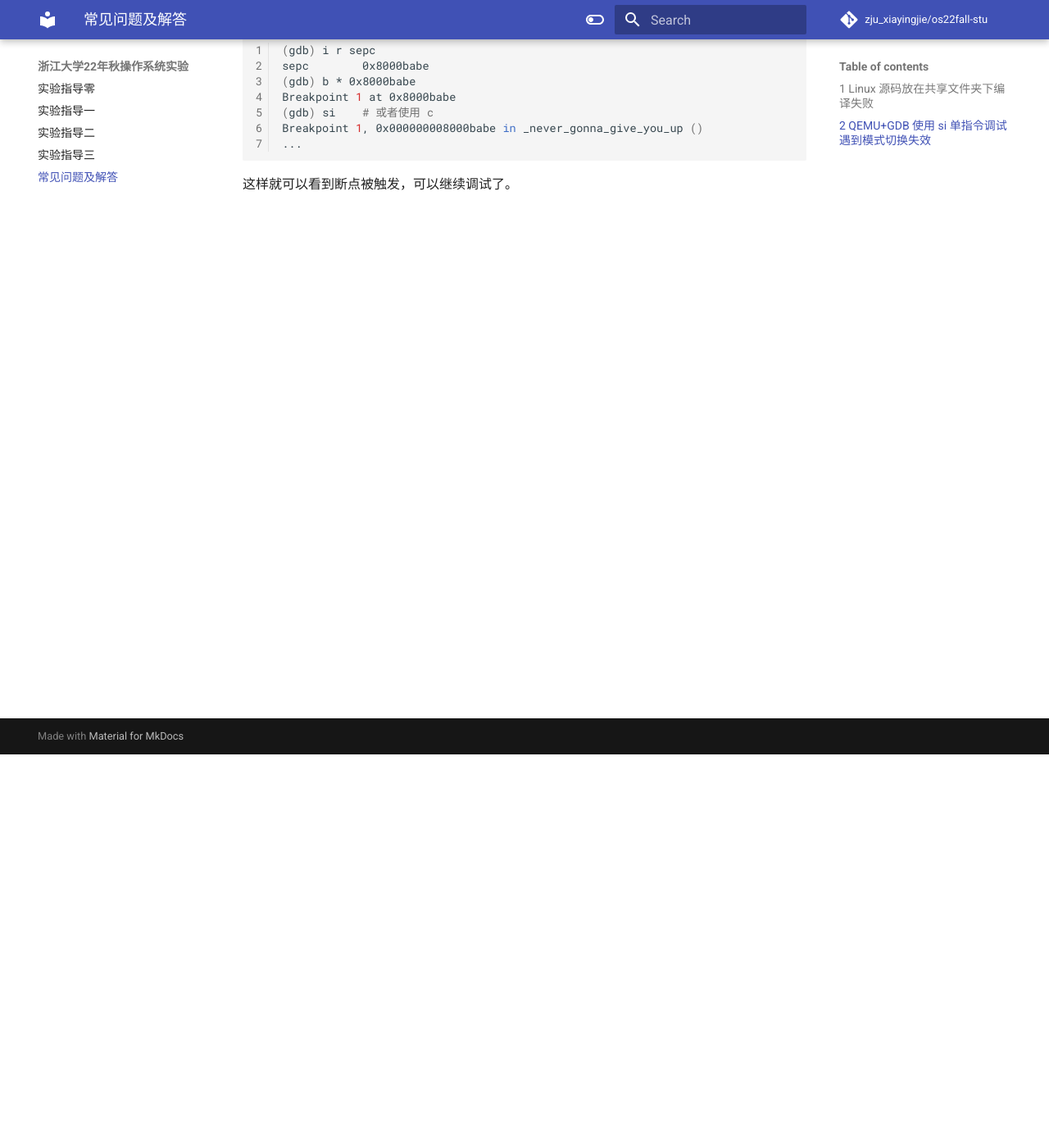
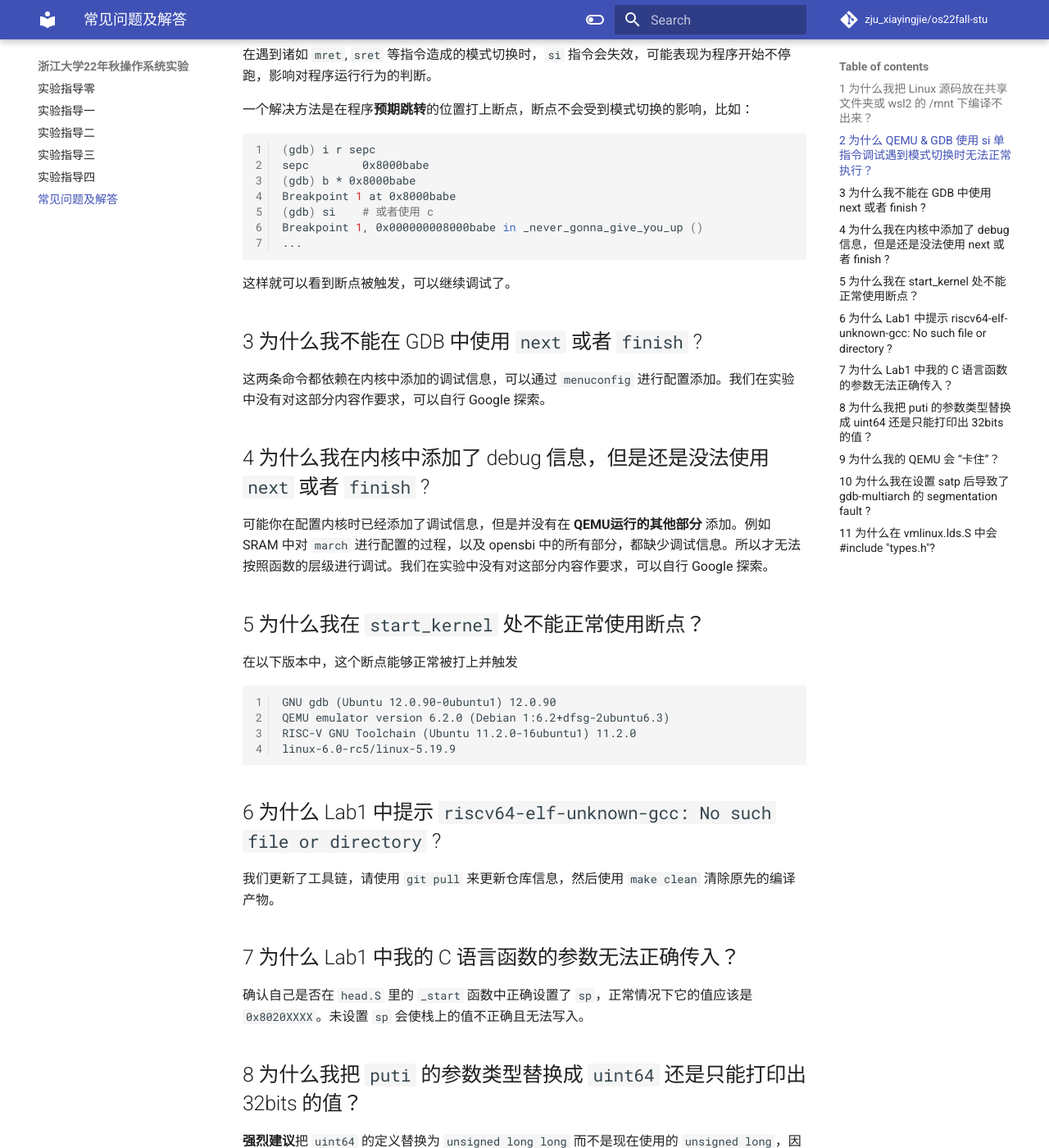
Before and after one commit to biu9/os2022, an MkDocs documentation site: the page built from docs/faq.md, in a window 1280 px wide and 1400 px high, scrolled down 480 px. Shown: the whole window at 82% size. Built offline with MkDocs 1.6.1 and Material for MkDocs 9.7.7, drawn with Linux system fonts in a browser that asks for light colours; some of the changed text lies outside the part shown.

Commit message:
add lab4

````diff
--- a/docs/faq.md
+++ b/docs/faq.md
@@ -1,13 +1,24 @@
 # 常见问题及解答
+<!-- - [常见问题及解答](#常见问题及解答)
+  - [1 为什么我把 Linux 源码放在共享文件夹或 wsl2 的 `/mnt` 下编译不出来？](#1-为什么我把-linux-源码放在共享文件夹或-wsl2-的-mnt-下编译不出来)
+  - [2 为什么 QEMU & GDB 使用 `si` 单指令调试遇到模式切换时无法正常执行？](#2-为什么-qemu--gdb-使用-si-单指令调试遇到模式切换时无法正常执行)
+  - [3 为什么我不能在 GDB 中使用 `next` 或者 `finish` ?](#3-为什么我不能在-gdb-中使用-next-或者-finish-)
+  - [4 为什么我在内核中添加了 debug 信息，但是还是没法使用 `next` 或者 `finish` ?](#4-为什么我在内核中添加了-debug-信息但是还是没法使用-next-或者-finish-)
+  - [5  为什么我在 `start_kernel` 处不能正常使用断点？](#5--为什么我在-start_kernel-处不能正常使用断点)
+  - [6 为什么 Lab1 中提示 `riscv64-elf-unknown-gcc: No such file or directory` ?](#6-为什么-lab1-中提示-riscv64-elf-unknown-gcc-no-such-file-or-directory-)
+  - [7 为什么 Lab1 中我的 C 语言函数的参数无法正确传入？](#7-为什么-lab1-中我的-c-语言函数的参数无法正确传入)
+  - [8 为什么我把 `puti` 的参数类型替换成 `uint64` 还是只能打印出 32bits 的值？](#8-为什么我把-puti-的参数类型替换成-uint64-还是只能打印出-32bits-的值)
+  - [9 为什么我的 QEMU 会 “卡住”？](#9-为什么我的-QEMU-会-“卡住”？)
+  - [10 为什么我在设置 `satp` 后导致了 `gdb-multiarch` 的 `segmentation fault` ?](#10-为什么我在设置-satp-后导致了-gdb-multiarch-的-segmentation-fault)
+  - [11 -->
 
-- [Linux 源码放在共享文件夹下编译失败](#1)
+首先需要明确的是，本次实验中的所有操作都不应该经由 Windows 中的文件系统，请直接在 **虚拟机或 Linux 物理机** 中直接完成。
 
+## 1 为什么我把 Linux 源码放在共享文件夹或 wsl2 的 `/mnt` 下编译不出来？
 
-## 1 Linux 源码放在共享文件夹下编译失败
+这种情况下，Linux 在使用 Windows 上的文件系统。请使用 `wget` 等工具将 Linux 源码下载至容器内目录**而非共享目录或 `/mnt` 目录下的任何位置**，然后执行编译。
 
-这种情况请使用 `wget` 等工具将 Linux 源码下载至容器内目录**而非共享目录**，然后执行编译。
-
-## 2 QEMU+GDB 使用 `si` 单指令调试遇到模式切换失效
+## 2 为什么 QEMU & GDB 使用 `si` 单指令调试遇到模式切换时无法正常执行？
 
 在遇到诸如 `mret`, `sret` 等指令造成的模式切换时，`si` 指令会失效，可能表现为程序开始不停跑，影响对程序运行行为的判断。
 
@@ -24,3 +35,46 @@ Breakpoint 1, 0x000000008000babe in _never_gonna_give_you_up ()
 ```
 
 这样就可以看到断点被触发，可以继续调试了。
+
+## 3 为什么我不能在 GDB 中使用 `next` 或者 `finish` ?
+
+这两条命令都依赖在内核中添加的调试信息，可以通过 `menuconfig` 进行配置添加。我们在实验中没有对这部分内容作要求，可以自行 Google 探索。
+
+## 4 为什么我在内核中添加了 debug 信息，但是还是没法使用 `next` 或者 `finish` ?
+
+可能你在配置内核时已经添加了调试信息，但是并没有在 **QEMU运行的其他部分** 添加。例如 SRAM 中对 `march` 进行配置的过程，以及 opensbi 中的所有部分，都缺少调试信息。所以才无法按照函数的层级进行调试。我们在实验中没有对这部分内容作要求，可以自行 Google 探索。
+
+## 5  为什么我在 `start_kernel` 处不能正常使用断点？
+
+在以下版本中，这个断点能够正常被打上并触发
+
+```
+GNU gdb (Ubuntu 12.0.90-0ubuntu1) 12.0.90
+QEMU emulator version 6.2.0 (Debian 1:6.2+dfsg-2ubuntu6.3)
+RISC-V GNU Toolchain (Ubuntu 11.2.0-16ubuntu1) 11.2.0
+linux-6.0-rc5/linux-5.19.9
+```
+
+## 6 为什么 Lab1 中提示 `riscv64-elf-unknown-gcc: No such file or directory` ?
+
+我们更新了工具链，请使用 `git pull` 来更新仓库信息，然后使用 `make clean` 清除原先的编译产物。
+
+## 7 为什么 Lab1 中我的 C 语言函数的参数无法正确传入？
+
+确认自己是否在 `head.S` 里的 `_start` 函数中正确设置了 `sp`，正常情况下它的值应该是 `0x8020XXXX`。未设置 `sp` 会使栈上的值不正确且无法写入。
+
+## 8 为什么我把 `puti` 的参数类型替换成 `uint64` 还是只能打印出 32bits 的值？
+
+**强烈建议**把 `uint64` 的定义替换为 `unsigned long long` 而不是现在使用的 `unsigned long`，因为前者在32位和64位的平台上的长度都是64位，而后者在32位的平台上是32位的。
+
+## 9 为什么我的 QEMU 会 “卡住”？
+
+`qemu-system` 本身作为一个模拟器，是不会直接卡死的，如果你在 `si` 或者 `c` 后，QEMU 看起来失去了响应，那么极有可能是程序运行到了意想不到的地方。例如在写入 `satp` 后，如果部分 bit 没有成功设置，那么可能会直接跳进 `trap`。而且在前面的实验中我们也发现了，在发生特权级切换或者发生陷入时，`si` 是有可能无法触发的，这种情况下就需要你在程序可能到达的地方都打上断点来暂停 QEMU 的执行了。
+
+## 10 为什么我在设置 `satp` 后导致了 `gdb-multiarch` 的 `segmentation fault` ?
+
+因为 `satp` 或者各级页表项设置有问题。
+
+## 11 为什么在 `vmlinux.lds.S` 中会 `#include "types.h"`?
+
+因为我们实验代码存在一些历史限制没来得及修改，在 `vmlinux.lds.S` 中有 `#include "defs.h"`，然后之前又没有提醒同学不要在 `defs.h` 里面添加东西，导致在 `defs.h`中添加的内容阻碍了 `vmlinux.lds` 的正确生成。一个可行的做法是将 `defs.h` 中除了宏定义以外的部分全部去除（包括宏include），然后将这些去掉的部分添加到其他的头文件里以供使用。
--- a/mkdocs.yml
+++ b/mkdocs.yml
@@ -22,7 +22,7 @@ nav:
   - 实验指导一: lab1.md
   - 实验指导二: lab2.md
   - 实验指导三: lab3.md
-  # - 实验指导四: lab4.md
+  - 实验指导四: lab4.md
   # - 实验指导五: lab5.md
   # - 实验指导六: lab6.md
   - 常见问题及解答: faq.md
````
Also changed, not shown: docs/lab4.md (added, +418 -0 lines), 2 other files.
